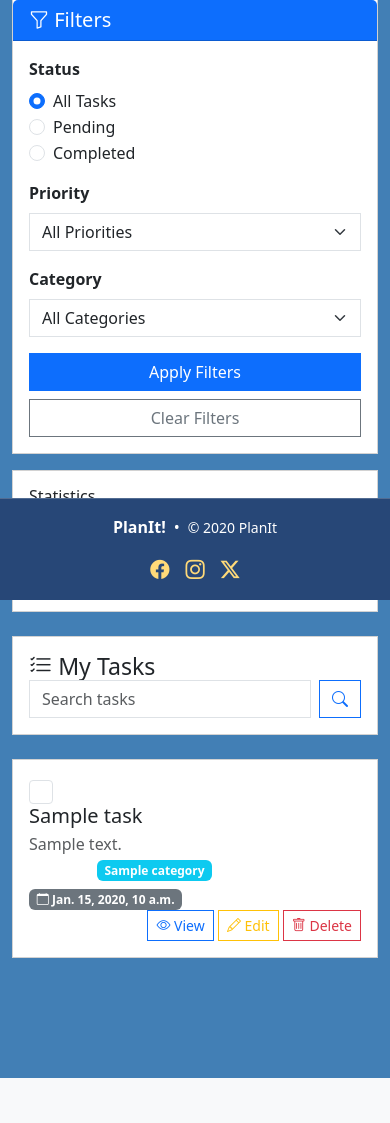
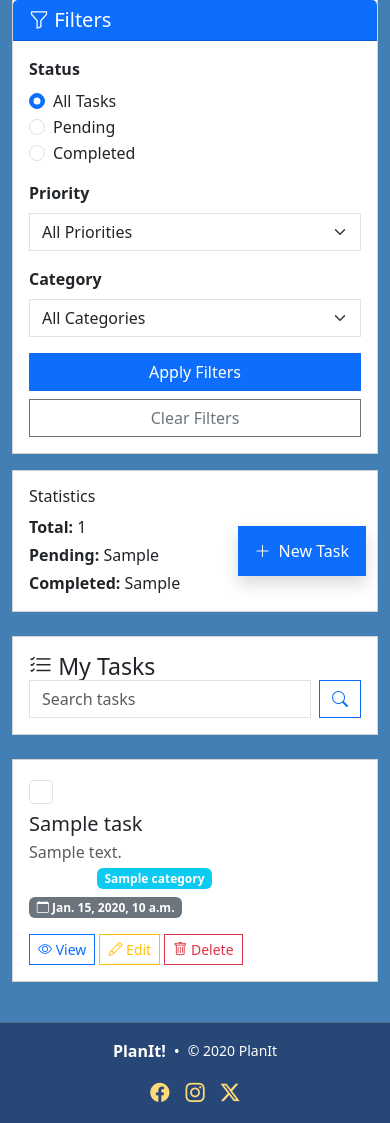
Before and after one commit to DarylMurphyCoder/planit, a Django app: template templates/tasks/task_list.html in a window 390 px wide. Shown: the part 244-1367 px from the top of the page. Before the commit the page ends 1322 px from the top, so only its background shows below. Run offline with Django 3.2, Linux system fonts and the light colour scheme; the template is opened without the code that fills it: most values are stand-ins (such as "Sample title", 1, 10 or a date in 2020).

Commit message:
Fix mobile task layout and switch footer to sticky bottom

```diff
--- a/static/css/style.css
+++ b/static/css/style.css
@@ -10,10 +10,12 @@
   border-radius: 0 !important;
 }
 
-/* App background: blue */
+/* App background: blue + page layout */
 body {
   background-color: #427fb5;
-  padding-bottom: 80px; /* space for fixed footer */
+  min-height: 100vh;
+  display: flex;
+  flex-direction: column;
 }
 
 /* Keep navbar blue; make content boxes white */
@@ -27,6 +29,7 @@ body {
 
 main.container {
   background-color: #427fb5;
+  flex: 1 0 auto;
 }
 
 /* Keep form fields white for readability */
@@ -41,11 +44,7 @@ textarea {
   background-color: #274777;
   color: #ffffff;
   border-top: 1px solid rgba(255, 255, 255, 0.2);
-  position: fixed;
-  left: 0;
-  right: 0;
-  bottom: 0;
-  z-index: 1000;
+  margin-top: auto;
 }
 
 .site-footer .footer-link {
--- a/templates/tasks/task_list.html
+++ b/templates/tasks/task_list.html
@@ -103,7 +103,7 @@
                 <div class="card mb-3 task-item priority-{{ task.priority }}">
                     <div class="card-body">
                         <div class="row align-items-center">
-                            <div class="col-md-1">
+                            <div class="col-12 col-md-1 mb-2 mb-md-0">
                                 <form method="post" action="{% url 'task-toggle' task.id %}" class="d-inline">
                                     {% csrf_token %}
                                     <input type="checkbox" class="form-check-input" {% if task.is_completed %}checked{% endif %}
@@ -111,7 +111,7 @@
                                            aria-label="Toggle completion for {{ task.title }}">
                                 </form>
                             </div>
-                            <div class="col-md-7">
+                            <div class="col-12 col-md-7">
                                 <h5 class="mb-1 {% if task.is_completed %}completed{% endif %}">
                                     {{ task.title }}
                                 </h5>
@@ -134,7 +134,7 @@
                                     {% endif %}
                                 </div>
                             </div>
-                            <div class="col-md-4 text-end">
+                            <div class="col-12 col-md-4 text-md-end mt-3 mt-md-0">
                                 <a href="{% url 'task-detail' task.id %}" class="btn btn-sm btn-outline-primary">
                                     <i class="bi bi-eye"></i> View
                                 </a>
```
